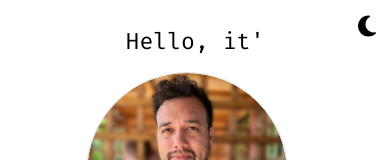
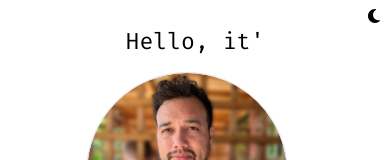
Before and after one commit to lambley/portfolio, a Next.js app: page / in a window 390 px wide. Shown: the top 160 px of the page. Built offline with nearby package versions, Linux system fonts and the light colour scheme.

Commit message:
fix: make theme-toggle smaller on mobile

```diff
--- a/src/styles/globals.css
+++ b/src/styles/globals.css
@@ -29,6 +29,14 @@ body {
   position: fixed;
 }
 
+@media (max-width: 767px) {
+  .theme-toggle {
+    font-size: 1rem;
+    top: 4px;
+    right: 4px;
+  }
+}
+
 .light-theme {
   --background-color: #ffffff;
   --text-color: #000000;
```
